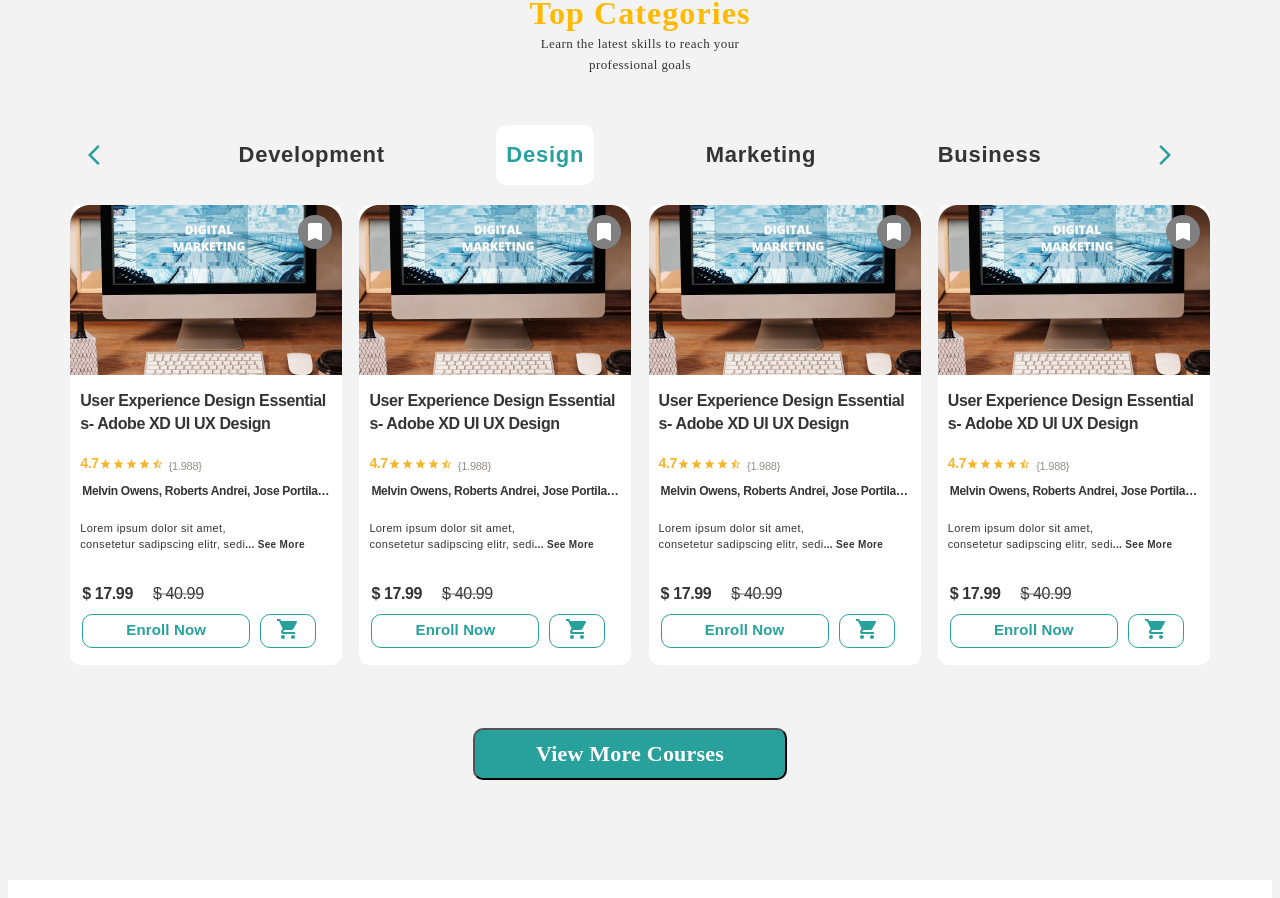
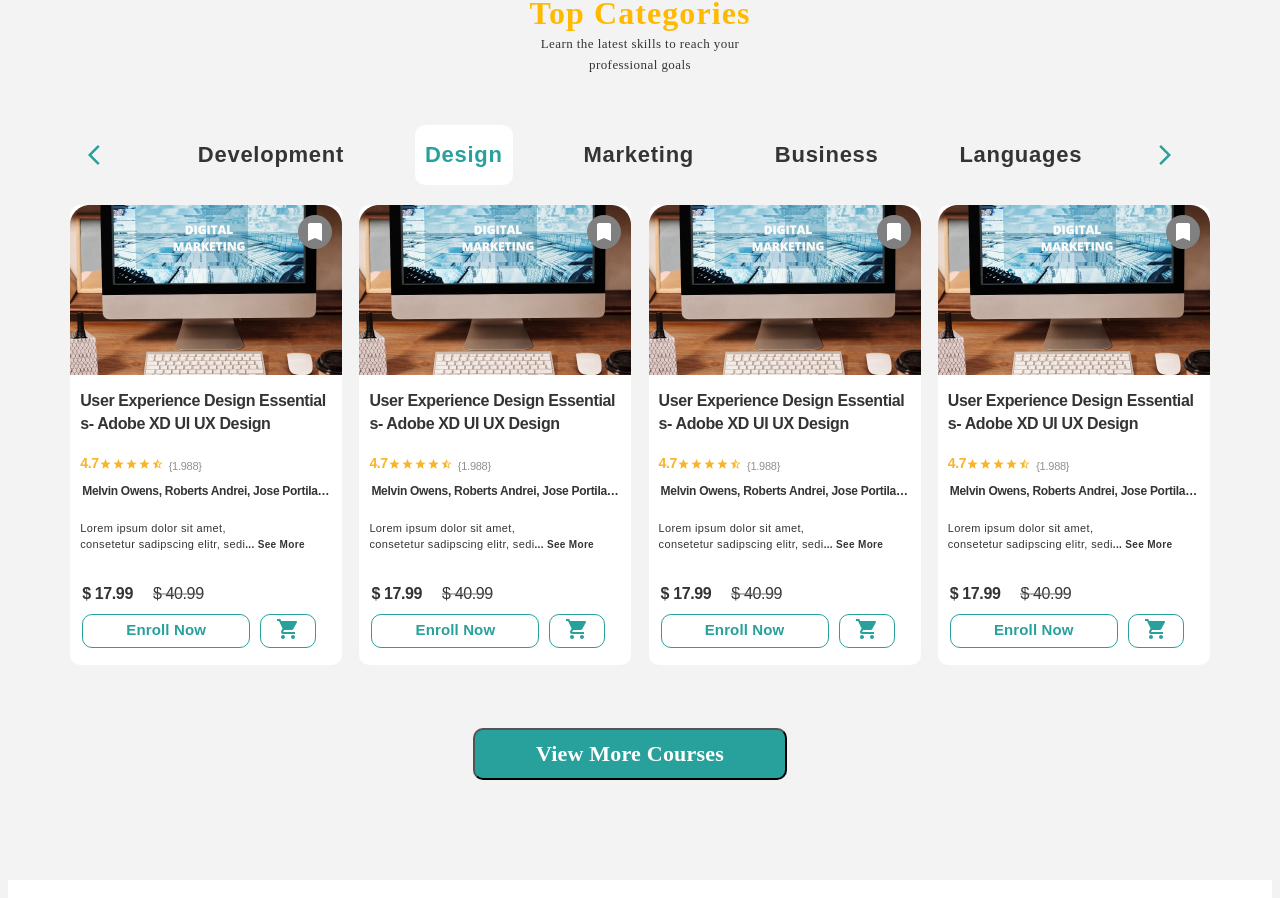
Before and after one commit to Abdelaziz25/Demo-Project, a React (Create React App) app in the folder demoproject/: page / in a window 1280 px wide. Shown: the part 1397-2295 px from the top of the page. Built offline with nearby package versions, Linux system fonts and the light colour scheme.

Commit message:
update in slider

```diff
--- a/demoproject/src/Templates/ThirdTemplate.js
+++ b/demoproject/src/Templates/ThirdTemplate.js
@@ -14,7 +14,7 @@ const ThirdTemplate = () => {
         <MainText>Top Categories</MainText>
         <SubText> Learn the latest skills to reach your <br/> professional goals</SubText>
       </div>
-      <Slider texts={['Development', 'Design', 'Marketing', 'Business']} />
+      <Slider texts={['Development', 'Design', 'Marketing', 'Business','Languages']} />
       <div className="card-container">
         <Card style={{ marginTop: '20px' }} />
         <Card style={{ marginTop: '20px' }} />
```
